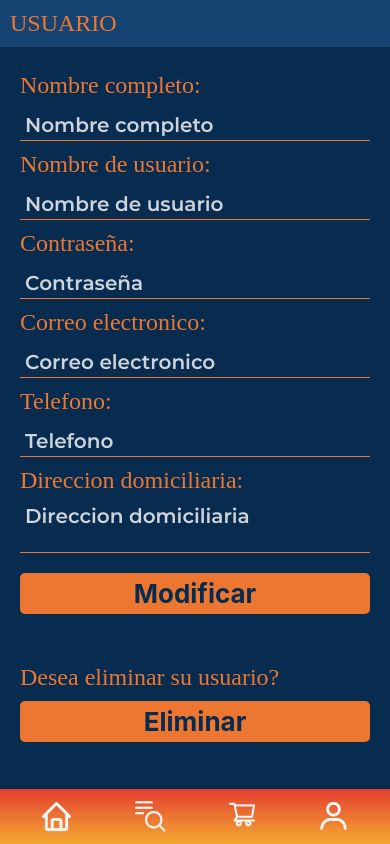
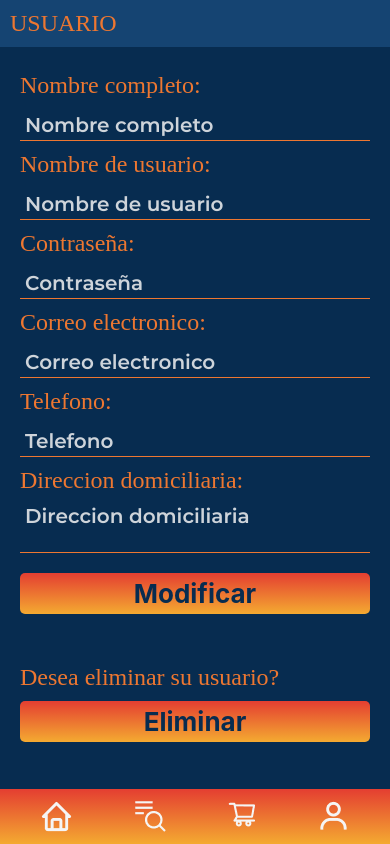
Before and after one commit to thebryanmartinez/ProyectoMovil2ReactUsuario, a React Native app: screen /Usuarios in a window 390 px wide. Built offline with nearby package versions, Linux system fonts and the light colour scheme; a web font is replaced by a local one.

Commit message:
Boton de inicio de sesion y usuarios

```diff
--- a/src/componentes/login.js
+++ b/src/componentes/login.js
@@ -1,6 +1,7 @@
 import React, { useState }from 'react';
 import { StyleSheet, Text, View, TextInput, Alert, Pressable} from 'react-native';
 import AsyncStorage from '@react-native-async-storage/async-storage';
+import { LinearGradient }  from 'expo-linear-gradient';
 
 export default function login({ navigation }) {
   const [usuario, setUsuario]= useState(null);
@@ -77,8 +78,15 @@ export default function login({ navigation }) {
             </TextInput>
           </View>
           <View style={styles.contenedorBotones}>
-            <Pressable style={styles.botonInicioSesion} onPress={pressIniciarSesion}>
-              <Text style={styles.iniciarSesion}>Iniciar sesión</Text>
+            <Pressable onPress={pressIniciarSesion}>
+                <LinearGradient
+                style={styles.botonInicioSesion}
+                start={{x: 0, y: 0}}
+                end={{x: 0, y: 1}}
+                colors={['#E43E31','#F4AA31']}
+                >
+                  <Text style={styles.iniciarSesion}>Iniciar sesión</Text>
+                </LinearGradient>
             </Pressable>
           </View>
           <View style={styles.contenedorBotonesRedes}>
--- a/src/componentes/registro.js
+++ b/src/componentes/registro.js
@@ -1,7 +1,7 @@
 import React, { useState } from 'react';
 import { StyleSheet, Text, View, Alert, TextInput, Pressable, SafeAreaView, ScrollView } from 'react-native';
 import AsyncStorage from '@react-native-async-storage/async-storage';
-
+import { LinearGradient }  from 'expo-linear-gradient';
 
 export default function App({ navigation }) {
   const [nombre_completo, setNombre_Completo]= useState(null);
--- a/src/componentes/usuarios.js
+++ b/src/componentes/usuarios.js
@@ -30,13 +30,27 @@ export default function App({ navigation }) {
               <TextInput style={styles.entradaTexto} onChangeText={setTelefono} placeholder='Telefono' placeholderTextColor="#ced4da"></TextInput>
               <Text style={styles.texto}>Direccion domiciliaria: </Text>
               <TextInput style={styles.entradaArea} maxLength={255} onChangeText={setDireccion_Usuario} placeholder='Direccion domiciliaria' placeholderTextColor="#ced4da" multiline={true} ></TextInput>
-              <Pressable style={styles.botones}  title="Modificar">
-                    <Text style={styles.tituloBotones}>Modificar</Text>
+              <Pressable>
+                <LinearGradient
+                style={styles.botones}
+                start={{x: 0, y: 0}}
+                end={{x: 0, y: 1}}
+                colors={['#E43E31','#F4AA31']}
+                >
+                  <Text style={styles.tituloBotones}>Modificar</Text>
+                </LinearGradient>
               </Pressable>
               <View style={styles.eliminarUsuario}>
                 <Text style={styles.texto}>Desea eliminar su usuario?</Text>
-                <Pressable style={styles.botones}  title="Eliminar">
+                <Pressable>
+                  <LinearGradient
+                  style={styles.botones}
+                  start={{x: 0, y: 0}}
+                  end={{x: 0, y: 1}}
+                  colors={['#E43E31','#F4AA31']}
+                  >
                     <Text style={styles.tituloBotones}>Eliminar</Text>
+                  </LinearGradient>
                 </Pressable>
               </View>
             </ScrollView>
```
